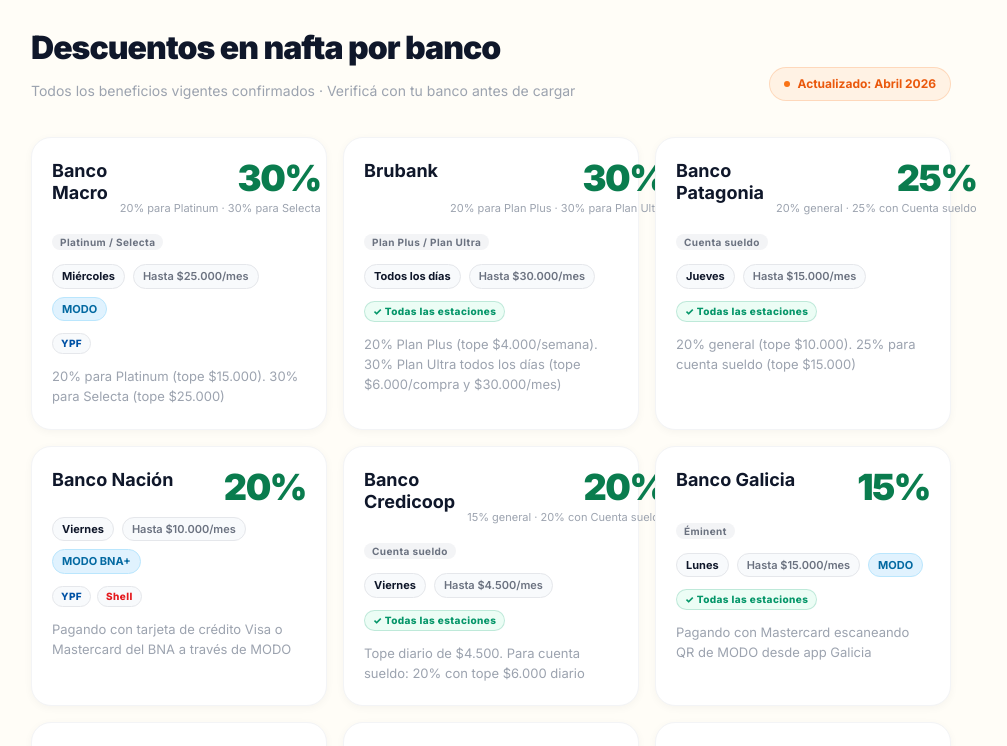
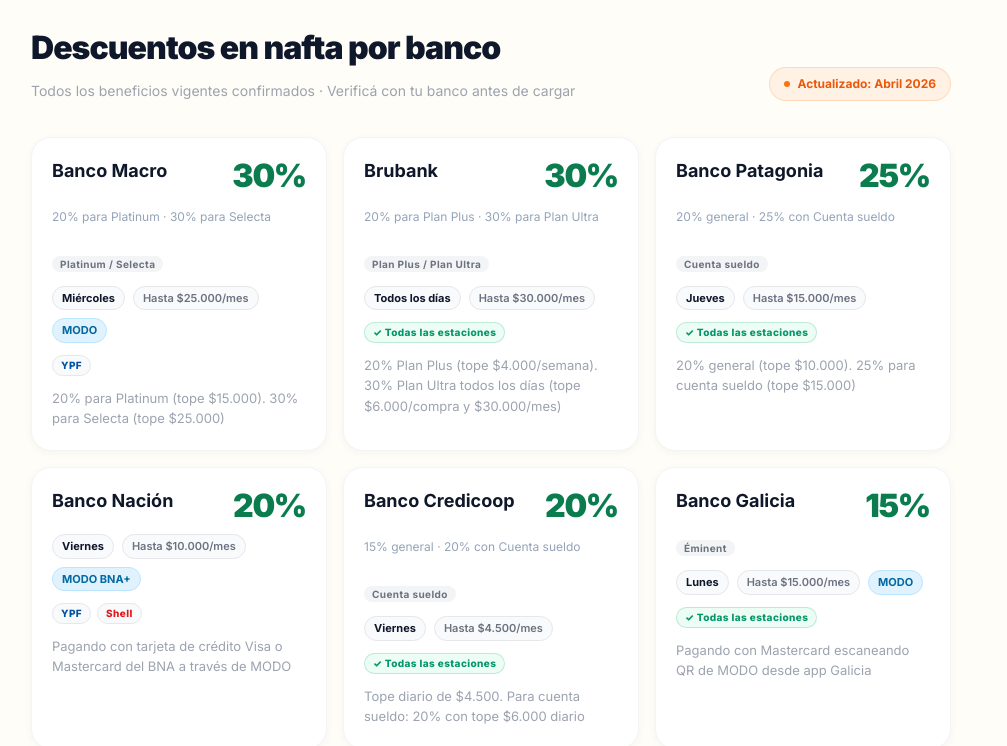
Before and after one commit to agustinmarra/rateargy, a Next.js app: page /nafta in a window 1280 px wide. Shown: the part 2720-3466 px from the top of the page, without its empty margins (149-1156 px from the left). Built offline with nearby package versions, Linux system fonts and the light colour scheme.

Commit message:
fix: layout cards nafta - porcentaje dentro de la card

```diff
--- a/app/nafta/page.tsx
+++ b/app/nafta/page.tsx
@@ -88,21 +88,21 @@ export default function NaftaPage() {
                   }}
                 >
                   {/* Fila 1: Nombre del banco + porcentaje grande */}
-                  <div style={{ display: "flex", justifyContent: "space-between", alignItems: "flex-start", gap: 12 }}>
-                    <div style={{ fontSize: 18, fontWeight: 700, color: "#0f172a", lineHeight: 1.25 }}>
+                  <div style={{ display: "flex", justifyContent: "space-between", alignItems: "flex-start", gap: 8 }}>
+                    <div style={{ fontSize: 18, fontWeight: 700, color: "#0f172a", lineHeight: 1.25, maxWidth: "60%" }}>
                       {d.banco}
                     </div>
-                    <div style={{ textAlign: "right", flexShrink: 0 }}>
-                      <div style={{ fontSize: 36, fontWeight: 900, color: "#0a7c4e", letterSpacing: "-0.04em", lineHeight: 1 }}>
-                        {maxPct}%
-                      </div>
-                      {subtextPct && (
-                        <div style={{ fontSize: 11, color: "#9ca3af", marginTop: 4, textAlign: "right" }}>
-                          {subtextPct}
-                        </div>
-                      )}
+                    <div style={{ fontSize: 32, fontWeight: 900, color: "#0a7c4e", letterSpacing: "-0.04em", lineHeight: 1, textAlign: "right", flexShrink: 0 }}>
+                      {maxPct}%
                     </div>
                   </div>
+
+                  {/* Subtext de porcentajes (CASO 2/3: dos tiers) */}
+                  {subtextPct && (
+                    <div style={{ fontSize: 12, color: "#94a3b8", marginTop: 4, marginBottom: 12 }}>
+                      {subtextPct}
+                    </div>
+                  )}
 
                   {/* Fila 2: Badge de segmento (si aplica) */}
                   {d.segmento && (
```
